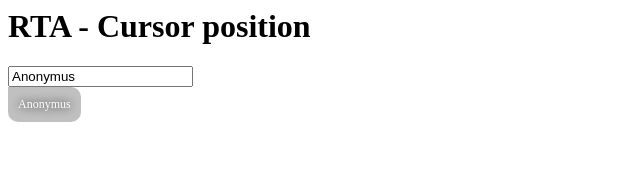
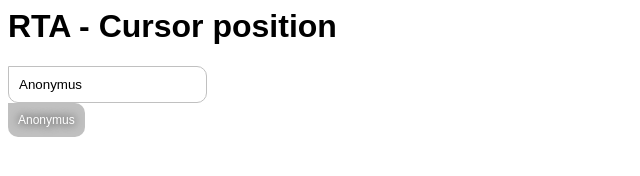
Before and after one commit to Luk3ns/nodejs-realtime-app, a website: page public/index.html in a window 1280 px wide. Shown: the whole page, without its empty margins (0-640 px from the left). Drawn offline with nearby package versions, Linux system fonts and the light colour scheme; no server answers.

Commit message:
Update style.css

```diff
--- a/public/style.css
+++ b/public/style.css
@@ -1,3 +1,6 @@
+body{
+    font-family: 'Montserrat', sans-serif;
+}
 .cursor{
   position: absolute;
   border-radius: 10px;
@@ -8,3 +11,10 @@
   text-shadow: 0 0 10px black;
   color:white;
 }
+
+input {
+    padding: 10px;
+    border-radius: 10px;
+    border-top-left-radius: 0px;
+    border: 1px solid silver;
+}
```
